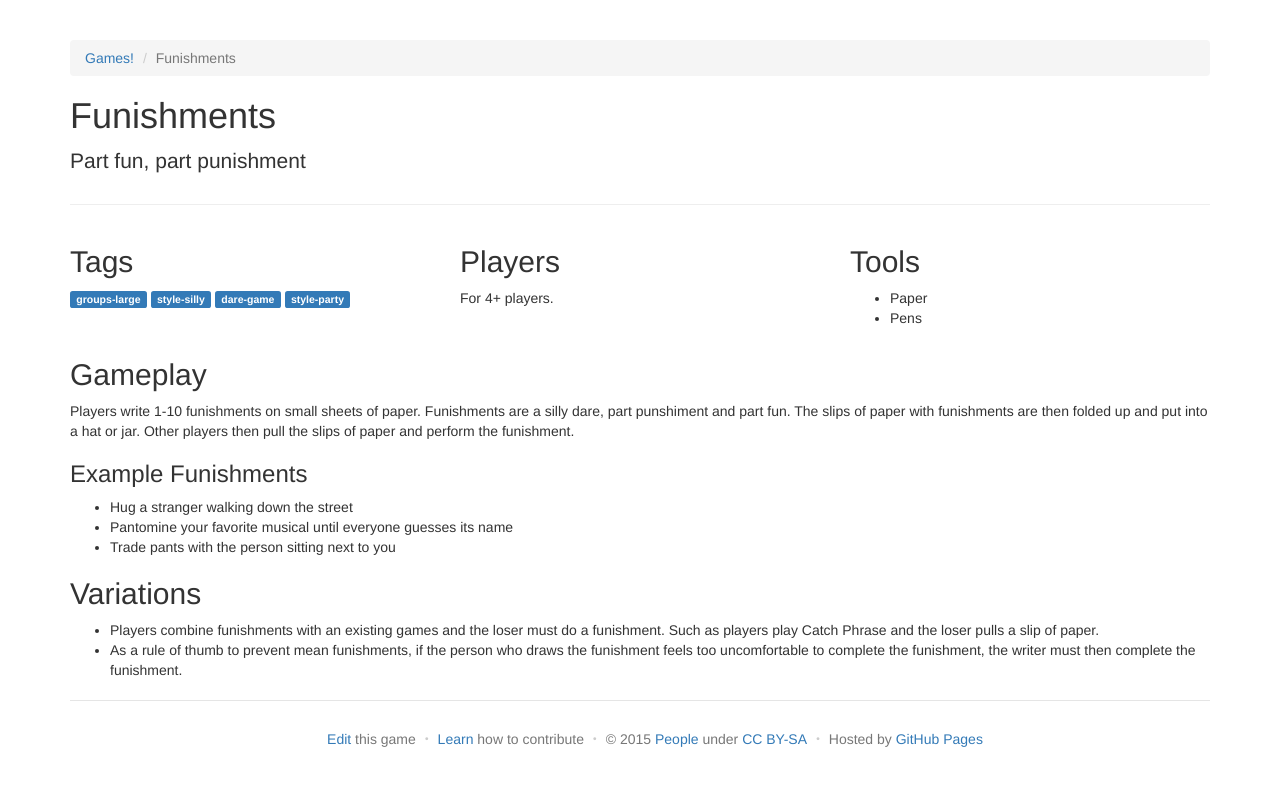
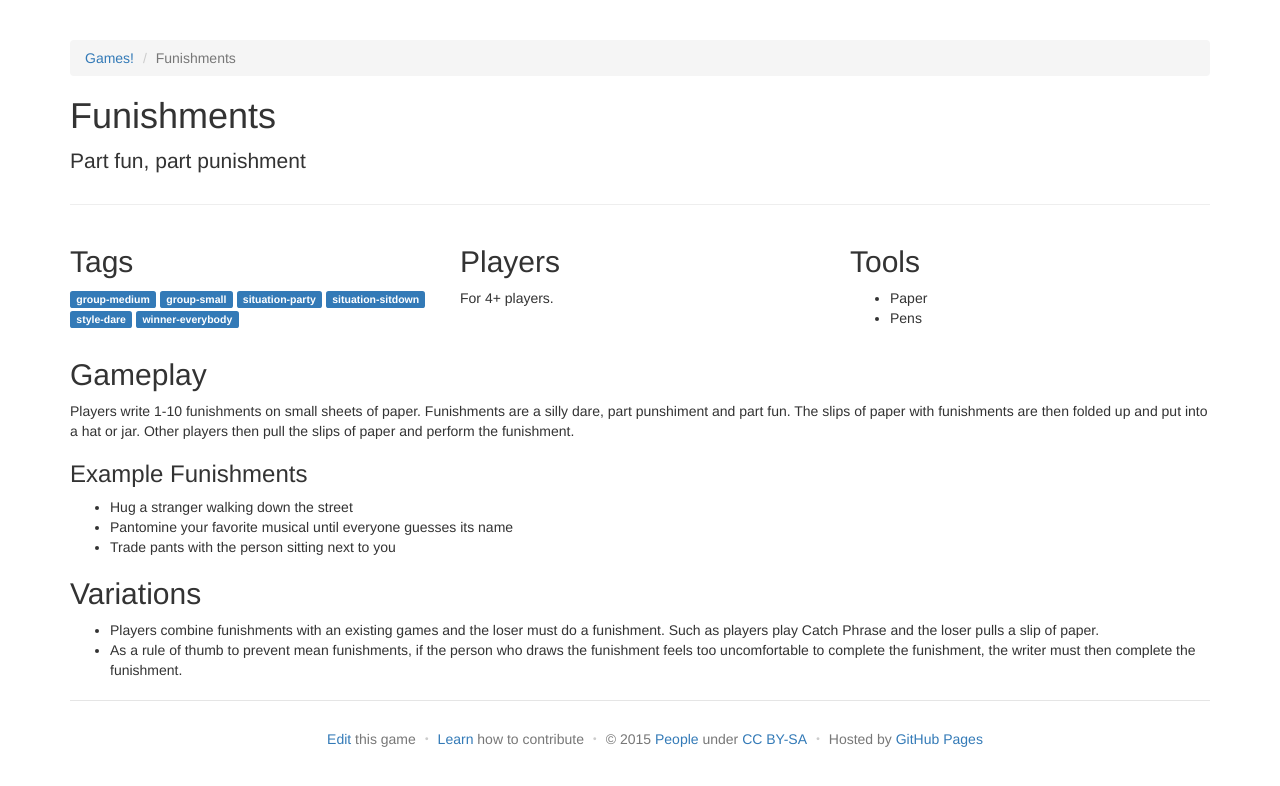
Before and after one commit to davidselassie/games, a Jekyll site: the page built from _games/funishments.md, in a window 1280 px wide. Shown: the top 786 px of the page. Built offline with Jekyll 4.4.1, drawn with Linux system fonts in a browser that asks for light colours.

Commit message:
Update funishments.md

```diff
--- a/_games/funishments.md
+++ b/_games/funishments.md
@@ -1,10 +1,12 @@
 ---
 title: Funishments
 tags:
-  - groups-large
-  - style-silly
-  - dare-game
-  - style-party
+  - group-medium
+  - group-small
+  - situation-party
+  - situation-sitdown
+  - style-dare
+  - winner-everybody
 
 oneliner: Part fun, part punishment
 players: 4+
```
